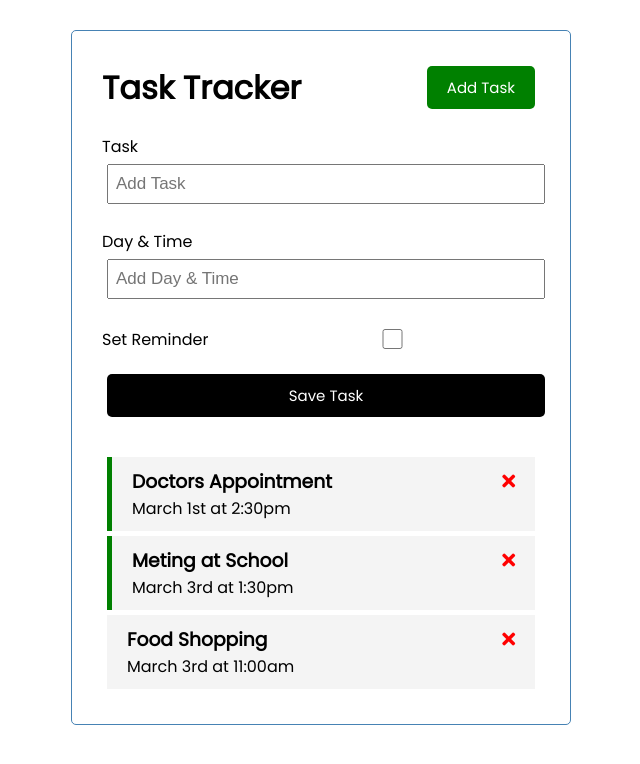
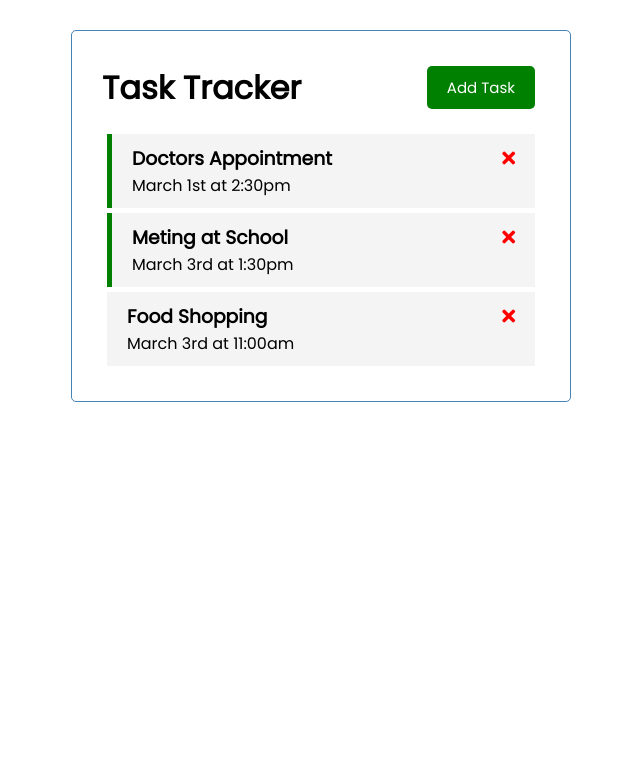
Before and after one commit to ChristopherKevinHamdajani/TaskManager, a Vue app: page / in a window 1280 px wide. Shown: the top 764 px of the page, without its empty margins (319-959 px from the left). Built offline with nearby package versions, Linux system fonts and the light colour scheme.

Commit message:
make add task button function properly

```diff
--- a/src/App.vue
+++ b/src/App.vue
@@ -1,7 +1,10 @@
 <template>
 <div class="container">
-  <Header title="Task Tracker"/>
-  <AddTask @add-task="addTask"/>
+  <Header @toggle-add-task="toggleAddTask" title="Task Tracker"/>
+  <div v-show="showAddTask">
+    <AddTask @add-task="addTask"/>
+  </div>
+
   <Tasks @toggle-reminder = "toggleReminder" @delete-task="deleteTask" :tasks="tasks" />
 </div>
 
@@ -20,10 +23,14 @@
   },
   data() {
     return {
-      tasks: []
+      tasks: [],
+      showAddTask: false
     }
   },
   methods: {
+    toggleAddTask() {
+      this.showAddTask = !this.showAddTask
+    },
     deleteTask(id) {
       if (confirm ('Are you sure?')) {
       this.tasks = this.tasks.filter((task) => task.id !== id)
--- a/src/components/Button.vue
+++ b/src/components/Button.vue
@@ -12,7 +12,7 @@
     },
     methods: {
         onClick() {
-            console.log('click');
+            this.$emit('toggle-add-task')
         }
     }
 
--- a/src/components/Header.vue
+++ b/src/components/Header.vue
@@ -3,7 +3,7 @@
         <h1>
             {{ title }}
         </h1>
-        <Button text="Add Task" color="green"/>
+        <Button @toggle-add-task="$emit('toggle-add-task')" text="Add Task" color="green"/>
     </header>
 </template>
 
```
